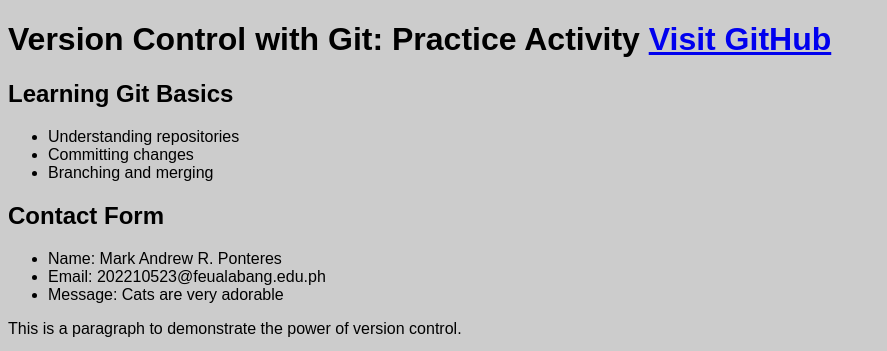
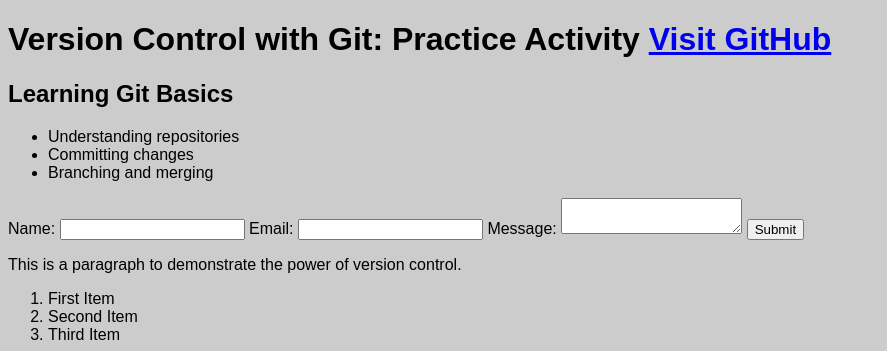
Before and after one commit to RatSwimmer/AN32-Ponteres-MA1, a plain HTML site: page index.html in a window 1280 px wide. Shown: the top 351 px of the page, without its empty margins (0-887 px from the left). Drawn offline with Linux system fonts and the light colour scheme.

Commit message:
Commit 13: Add contact form

```diff
--- a/index.html
+++ b/index.html
@@ -27,20 +27,21 @@
                 </li>
             </ul>
         </section>
-        <section>
-            <h2>Contact Form</h2>
-            <ul>
-                <li>
-                    Name: Mark Andrew R. Ponteres
-                </li>
-                <li>
-                    Email: 202210523@feualabang.edu.ph
-                </li>
-                <li>
-                    Message: Cats are very adorable
-                </li>
-            </ul>
-        </section>
+        <form>
+            <label for="name">
+                Name:
+            </label>
+            <input type="text" id="name" name="name" required>
+            <label for="email">
+                Email:
+            </label>
+            <input type="email" id="email" name="email" required>
+            <label for="message">
+                Message:
+            </label>
+            <textarea id="message" name="message" required></textarea>
+            <button type="submit">Submit</button>
+        </form>
         <p>
             This is a paragraph to demonstrate the power of version control.
         </p>
```
